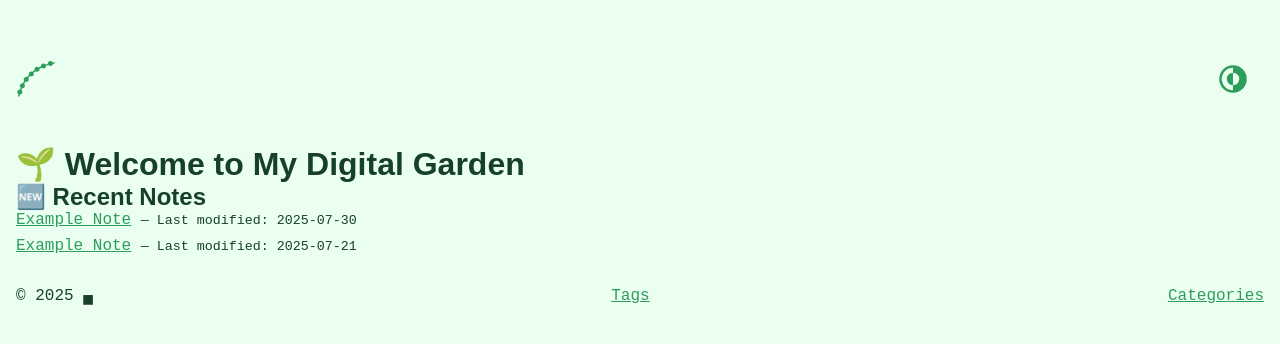
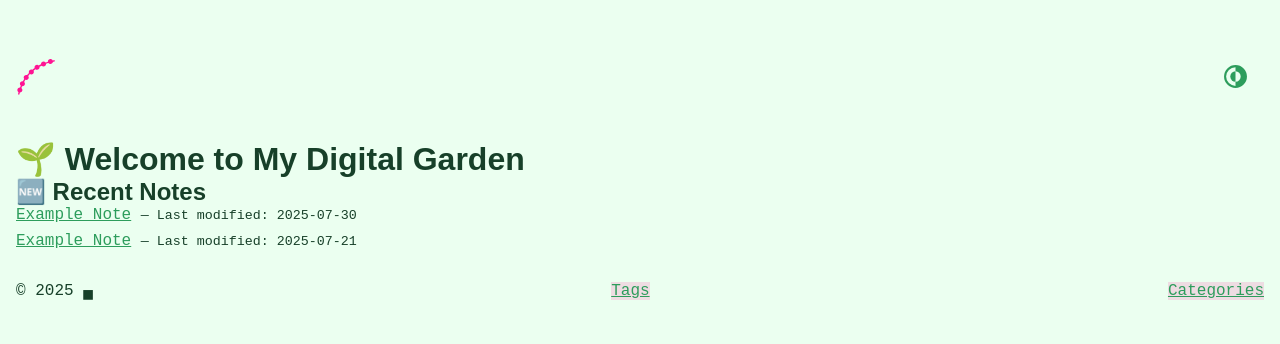
Before and after one commit to dduyg/5566677, a Jekyll site: the page built from index.md, in a window 1280 px wide. Shown: the top 344 px of the page. Built offline with Jekyll 4.4.1, drawn with Linux system fonts in a browser that asks for light colours; some web fonts are replaced.

Commit message:
Update main.css

```diff
--- a/assets/main.css
+++ b/assets/main.css
@@ -44,7 +44,8 @@ body {
 }
 
 a { color: var(--link); }
-a:hover { background-color: var(--highlight); }
+a:hover { color: var(--highlight); }
+footer a { background-color: var(--highlight); }
 
 h1, h2, h3 {
   font-family: 'Basteleur Bold', sans-serif;
@@ -63,7 +64,7 @@ header, footer {
 .logo-icon {
   width: 40px;
   height: 40px;
-  fill: var(--link);
+  fill: var(--accent);
   transition: fill 0.3s ease;
 }
 a:hover .logo-icon {
@@ -89,8 +90,8 @@ a:hover .logo-icon {
   transform: scale(1);
 }
 #theme-toggle svg {
-  width: 30px;
-  height: 30px;
+  width: 25px;
+  height: 25px;
   fill: var(--link);
   transition: fill 0.3s ease;
 }
```
